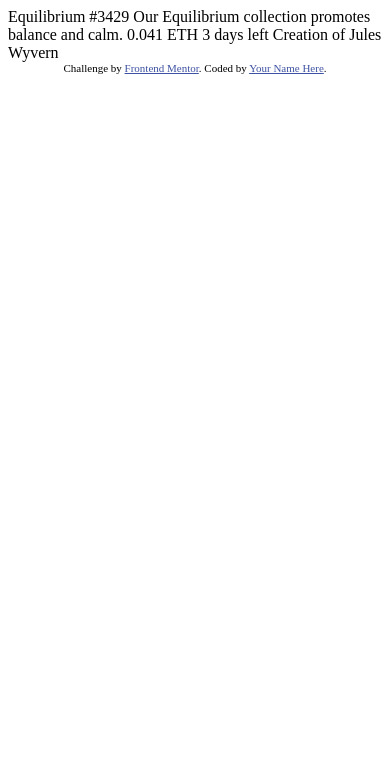
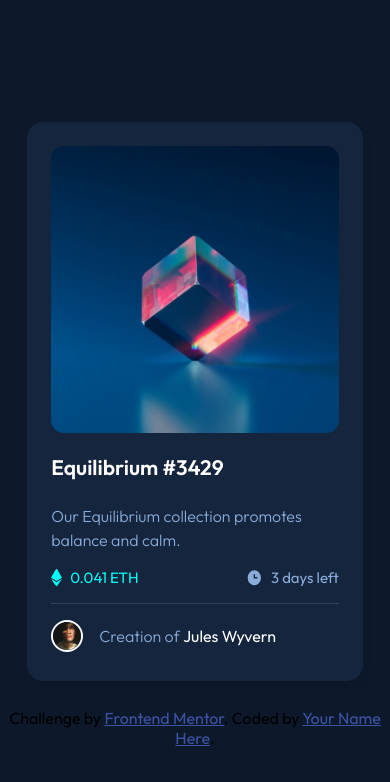
Before and after one commit to jefersond91/FrontendMentor-nft-preview-card-component-main, a plain HTML site: page index.html in a window 390 px wide. Drawn offline with Linux system fonts and the light colour scheme.

Commit message:
mobile design adpated

```diff
--- a/index.html
+++ b/index.html
@@ -5,25 +5,28 @@
   <meta name="viewport" content="width=device-width, initial-scale=1.0"> <!-- displays site properly based on user's device -->
 
   <link rel="icon" type="image/png" sizes="32x32" href="./images/favicon-32x32.png">
-
+  <link rel="stylesheet" href="style.css">
+  <link href="https://fonts.googleapis.com/css2?family=Outfit:wght@300;400;600&display=swap" rel="stylesheet">
   <title>Frontend Mentor | NFT preview card component</title>
-
-  <!-- Feel free to remove these styles or customise in your own stylesheet 👍 -->
-  <style>
-    .attribution { font-size: 11px; text-align: center; }
-    .attribution a { color: hsl(228, 45%, 44%); }
-  </style>
 </head>
 <body>
+  <main class="container">
+    <img src="./images/image-equilibrium.jpg" alt="">
 
-  Equilibrium #3429
+    <h1>Equilibrium #3429</h1>
 
-  Our Equilibrium collection promotes balance and calm.
+    <p>Our Equilibrium collection promotes balance and calm.</p>
 
-  0.041 ETH
-  3 days left
+    <ul>
+      <li class="value"><img src="./images/icon-ethereum.svg" alt="icon ethereum">0.041 ETH</li>
+      <li class="date"><img src="./images/icon-clock.svg" alt="icon clock">3 days left</li>
+    </ul>
 
-  Creation of Jules Wyvern
+    <footer>
+      <img src="./images/image-avatar.png" alt="">
+      <p>Creation of <span>Jules Wyvern</span></p>
+    </footer>
+  </main>
 
   <div class="attribution">
     Challenge by <a href="https://www.frontendmentor.io?ref=challenge" target="_blank">Frontend Mentor</a>.
--- a/style.css
+++ b/style.css
@@ -0,0 +1,159 @@
+:root{
+  --Soft-blue: hsl(215, 51%, 70%);
+  --Cyan: hsl(178, 100%, 50%);
+  --Cyan-transparent: hsla(178, 100%, 50%, 0.6);
+  --Very-dark-blue-mainBG: hsl(217, 54%, 11%);
+  --Very-dark-blue-cardBG: hsl(216, 50%, 16%);
+  --Very-dark-blue-line: hsl(215, 32%, 27%);
+  --White: hsl(0, 0%, 100%);
+}
+
+*{
+margin: 0;
+padding: 0;
+box-sizing: border-box;
+}
+body{
+  background-color: var(--Very-dark-blue-mainBG);
+  font-family: "Outfit";
+  font-size: 18px;
+  display: flex;
+  flex-direction: column;
+  text-align: left;
+  justify-content: center;
+  align-items: center;
+  height: calc(100vh - 1px);
+}
+
+.container{
+  background-color: var(--Very-dark-blue-cardBG);
+  max-width: 400px;
+  border-radius: 1rem;
+  padding: 1.5rem 1.5rem 0.8rem 1.5rem;
+  margin: 1.7rem;
+  box-shadow: 5px 5px 5px rgba(0, 0, 0, 0.05);
+}
+
+.container img{
+  max-width: 100%;
+  border-radius: 0.8rem;
+  margin-bottom: 1rem;
+}
+
+.container img:hover{
+  cursor: pointer;
+}
+
+.container div{
+  position: absolute;
+  top: 0;
+  background-color: var(--Cyan-transparent);
+  width: 100%;
+
+}
+
+.container div img{
+  position: absolute;
+  left: 50%;
+  top:50%;
+  transform: translate(-50%, -50%);
+}
+
+.container h1{
+  color: var(--White);
+  font-size: 21px;
+  margin-bottom: 1.5rem;
+}
+
+.container h1:hover{
+  color: var(--Cyan);
+  cursor: pointer;
+}
+
+.container p{
+  color: var(--Soft-blue);
+  font-size: 16px;
+  font-weight: 300;
+  line-height: 1.5rem;
+}
+
+.container ul{
+  display: flex;
+  flex-direction: row;
+  list-style: none;
+  align-items: center;
+  justify-content: space-between;
+  padding: 1rem 0rem;
+  font-size: 15px;
+  border-bottom: 1px solid var(--Very-dark-blue-line);
+}
+
+.container ul li{
+  display: flex;
+  justify-content: space-between;
+}
+
+.container .value{
+  color: var(--Cyan);
+}
+
+.container .value img{
+  margin: 0;
+  padding-right: 0.5rem;
+}
+
+.container .date{
+  color: var(--Soft-blue);
+}
+
+.container .date img{
+  margin: 0;
+  padding-right: 0.5rem;
+}
+
+.container footer{
+  display: flex;
+  flex-direction: row;
+  justify-content: start;
+  align-items: center;
+  padding-top: 1rem;
+}
+
+.container footer img{
+  width: 2rem;
+  border: 2px solid var(--White);
+  border-radius: 50%;
+  margin-right: 1rem;
+}
+
+.container footer p{
+  color: var(--Soft-blue);
+  padding-bottom: 1rem;
+}
+
+.container footer p span{
+  color: var(--White);
+  font-weight: 400;
+}
+
+.container footer p span:hover{
+  color: var(--Cyan);
+  cursor: pointer;
+}
+
+.attribution {
+  font-size: 16px;
+  text-align: center;
+}
+
+.attribution a {
+  color: hsl(228, 45%, 44%);
+}
+
+/* screen 440px */
+
+@media (min-width: 440px) {
+  .container{
+    width: 440px;
+  }
+}
```
